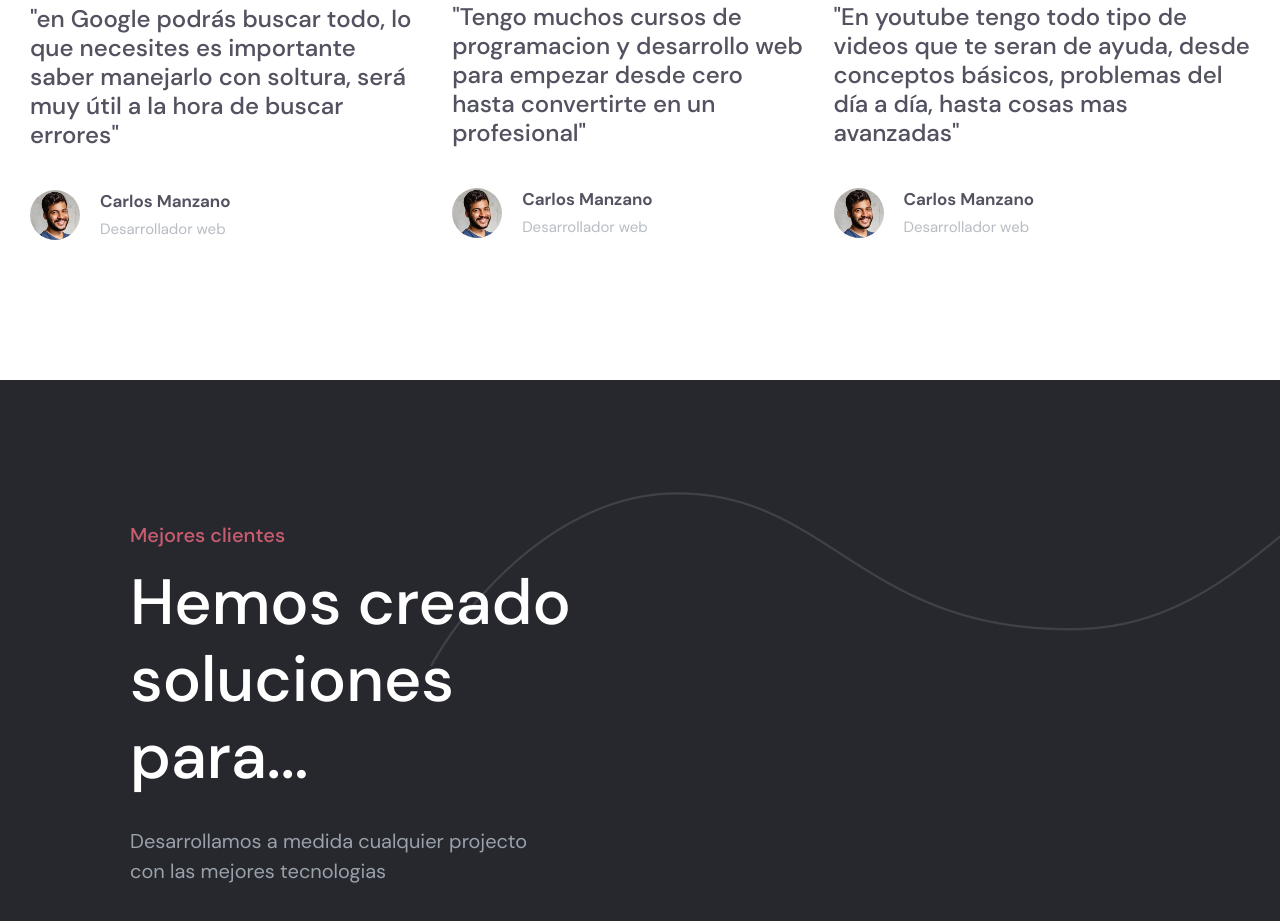
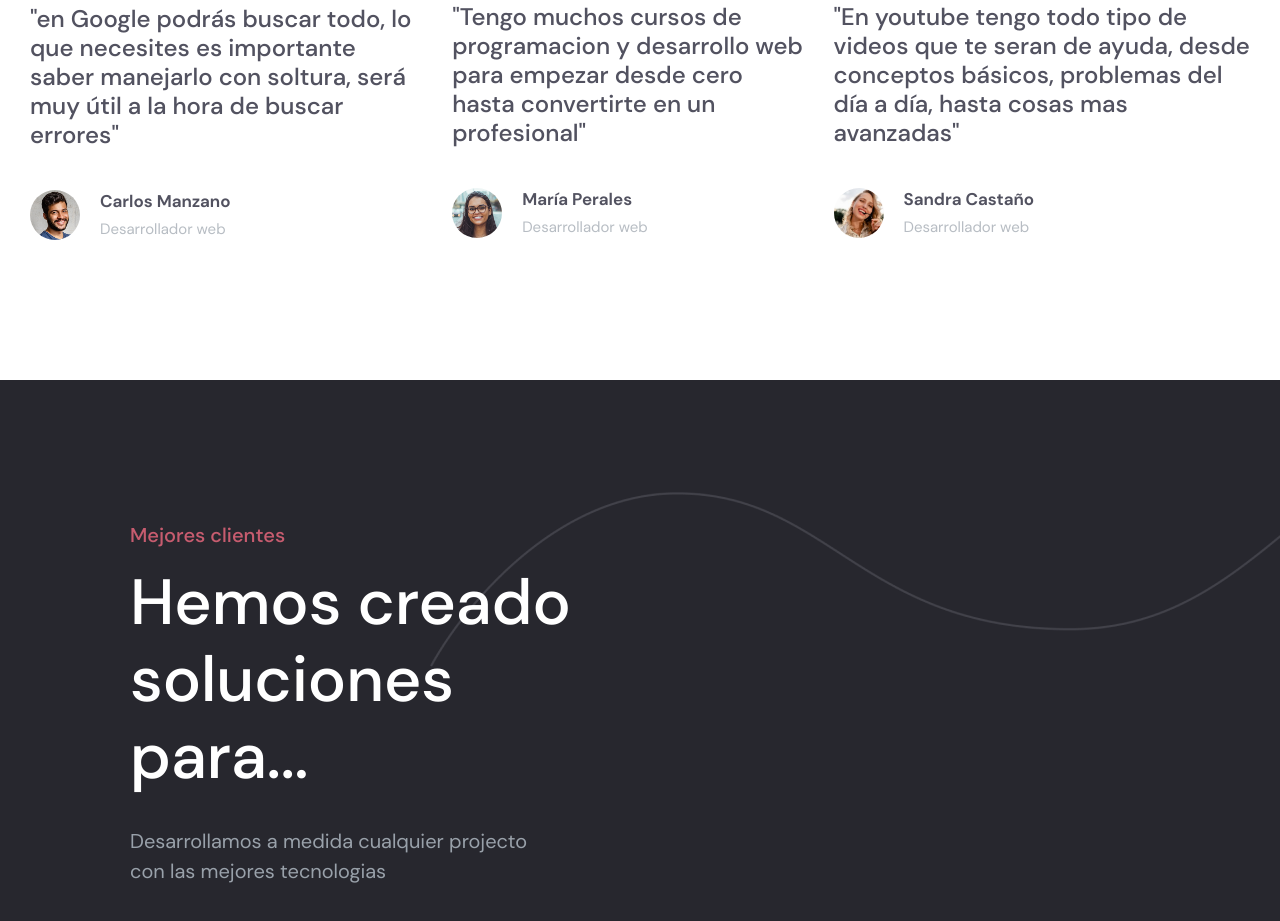
Before and after one commit to Suzowy/maquetacion-2, a plain HTML site: page index.html in a window 1280 px wide. Shown: the part 5559-6480 px from the top of the page. Drawn offline with Linux system fonts and the light colour scheme.

Commit message:
img reseñas

```diff
--- a/assets/css/responsive.css
+++ b/assets/css/responsive.css
@@ -595,8 +595,6 @@
     flex-basis: auto;
   }
 
-
-
   .fleft__title {
     font-size: 4rem;
   }
--- a/index.html
+++ b/index.html
@@ -703,10 +703,10 @@
 
                         <div class="review__author">
                             <div class="author__container-img">
-                                <img class="author__img" src="assets/img/testimonial-2.png" alt="foto de usuario">
+                                <img class="author__img" src="assets/img/testimonial-1.png" alt="foto de usuario">
                             </div>
                             <div class="author__content">
-                                <span class="author__name">Carlos Manzano</span>
+                                <span class="author__name">María Perales</span>
                                 <span class="author__description">Desarrollador web</span>
                             </div>
                         </div>
@@ -723,10 +723,10 @@
 
                         <div class="review__author">
                             <div class="author__container-img">
-                                <img class="author__img" src="assets/img/testimonial-2.png" alt="foto de usuario">
+                                <img class="author__img" src="assets/img/testimonial-3.png" alt="foto de usuario">
                             </div>
                             <div class="author__content">
-                                <span class="author__name">Carlos Manzano</span>
+                                <span class="author__name">Sandra Castaño</span>
                                 <span class="author__description">Desarrollador web</span>
                             </div>
                         </div>
```
Also changed, not shown: assets/img/testimonial-1.png (added), assets/img/testimonial-3.png (added).
